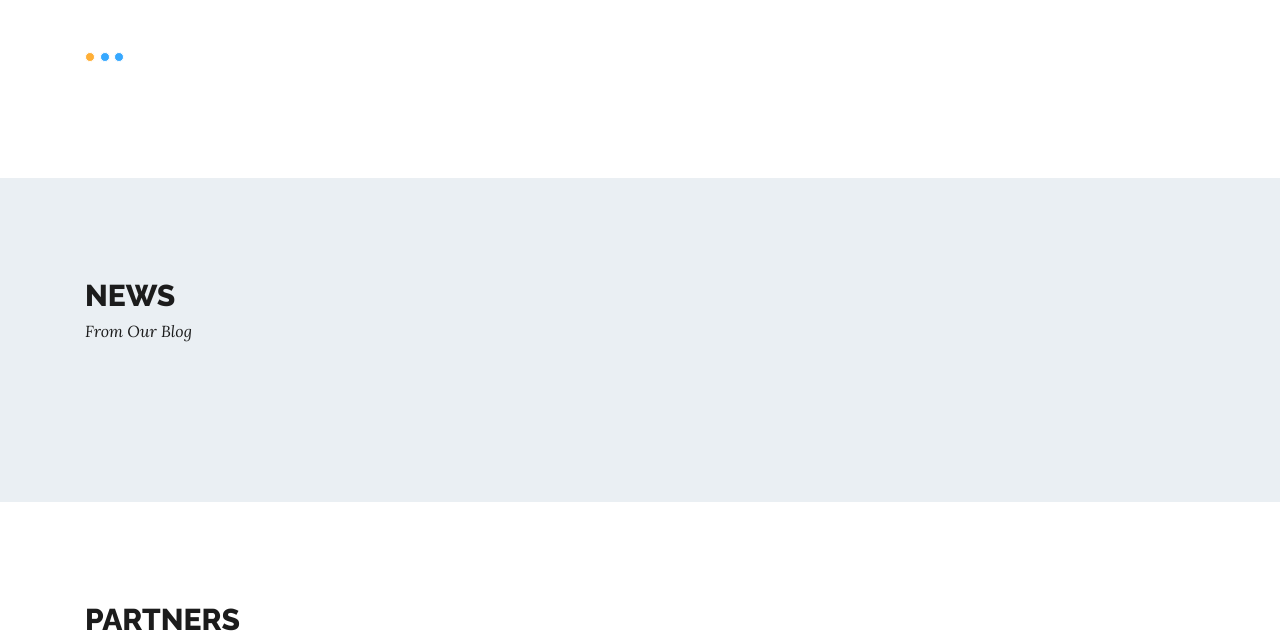
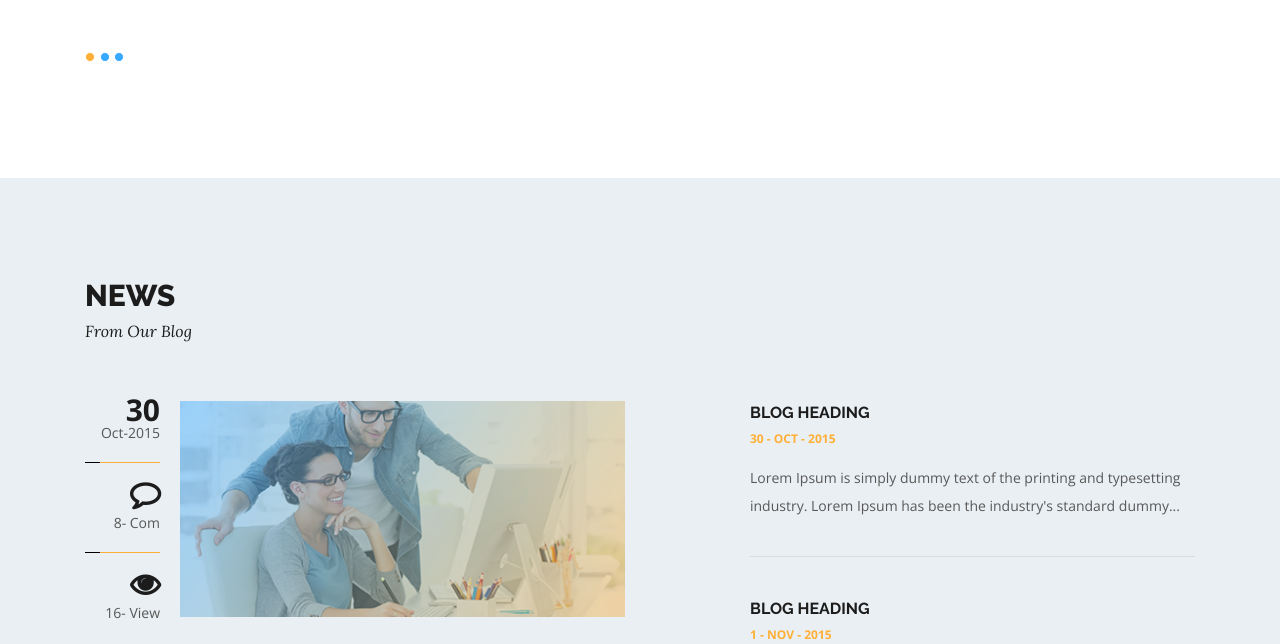
Before and after one commit to MaksymHoriachev/business-plus, a website: page site/index.html in a window 1280 px wide. Shown: the part 2156-2800 px from the top of the page. Drawn offline with nearby package versions, Linux system fonts and the light colour scheme; files whose address does not match are found by name.

Commit message:
home page is complete

```diff
--- a/site/index.html
+++ b/site/index.html
@@ -246,6 +246,45 @@
                     <p>From Our Blog</p>
                 </div>
                 <div class="col-xs-12">
+                    <div class="row">
+                        <div class="col-xs-12 col-lg-6">
+                            <div class="home-news-content">
+                                <ul>
+                                    <li>
+                                        <p><span class="text-uppercase">30</span>Oct-2015</p>
+                                    </li>
+                                    <li>
+                                        <p><i class="fa fa-comment-o" aria-hidden="true"></i>8- Com</p>
+                                    </li>
+                                    <li>
+                                        <p><i class="fa fa-eye" aria-hidden="true"></i>16- View</p>
+                                    </li>
+                                </ul>
+                                <div>
+                                    <img src="img/home/layer-10.png" alt="news-image">
+                                    <h4 class="text-uppercase">Blog Heading</h4>
+                                    <p>Lorem Ipsum is simply dummy text of the printing and typesetting industry. Lorem Ipsum has been the industry's standard dummy...</p>
+                                </div>
+                            </div>
+                        </div>
+                        <div class="col-xs-12 col-lg-6">
+                            <div class="home-news-content">
+                                <div>
+                                    <h4 class="text-uppercase">Blog Heading</h4>
+                                    <span class="text-uppercase">30 - Oct - 2015</span>
+                                    <p>Lorem Ipsum is simply dummy text of the printing and typesetting industry. Lorem Ipsum has been the industry's standard dummy...</p>
+                                </div>
+                                <div>
+                                    <h4 class="text-uppercase">Blog Heading</h4>
+                                    <span class="text-uppercase">1 - Nov - 2015</span>
+                                    <p>Lorem Ipsum is simply dummy text of the printing and typesetting industry. Lorem Ipsum has been the industry's standard dummy text ever since the 1500s, when an unknown printer took a galley of type and scrambled...</p>
+                                    <button type="button" class="button-general">View more</button>
+                                </div>
+                            </div>
+                        </div>
+                    </div>
+
+
 
 
                 </div>
--- a/site/sass/_home.sass
+++ b/site/sass/_home.sass
@@ -24,7 +24,7 @@
       div
         img
           width: 100%
-          opacity: 0.2
+          opacity: 0.15
         .container
           position: absolute
           top: 0
@@ -152,8 +152,83 @@
 .home-news
   position: relative
   padding-top: 100px
-  padding-bottom: 100px
+  padding-bottom: 80px
   background: #eaeff3
+
+.home-news-content
+  ul
+    float: left
+    width: 75px
+    padding: 0
+    li
+      list-style: none
+      text-align: right
+      p
+        position: relative
+        font: 400 14px/18px "Open Sans"
+        color: #565656
+        border-bottom: 1px solid $active-color
+        padding-bottom: 20px
+        &::before
+          content: ""
+          position: absolute
+          bottom: -1px
+          left: 0
+          width: 15px
+          height: 1px
+          background: #000
+        span, i
+          display: block
+          margin-bottom: 5px
+          font-size: 30px
+          font-weight: 700
+          color: #1c1c1c
+      &:last-child
+        p
+          border: none
+          &::before
+            content: ""
+            position: absolute
+            bottom: -1px
+            left: 0
+            width: 0px
+            height: 0px
+            background: #000
+  div
+    margin-left: 95px
+    margin-bottom: 40px
+    padding-bottom: 20px
+    border-bottom: 1px solid #d8dcdf
+    &:last-child
+      border-bottom: none
+      margin-bottom: 0
+    img
+      width: 100%
+      margin-bottom: 40px
+    h4
+      color: #1c1c1c
+      font: 700 16px/24px Raleway
+      margin-bottom: 0
+    span
+      color: #ffaf36
+      font: 700 12px/18px "Open Sans"
+    p
+      color: #585858
+      font: 400 14px/28px "Open Sans"
+      margin-top: 15px
+    button, a
+      margin-top: 50px
+
+
+
+
+
+
+
+
+
+
+
 
 
 
```
Also changed, not shown: site/css/main.css, site/css/main.min.css, site/img/home/layer-10.png (added), site/img/home/partners/layer-10.png (added).
